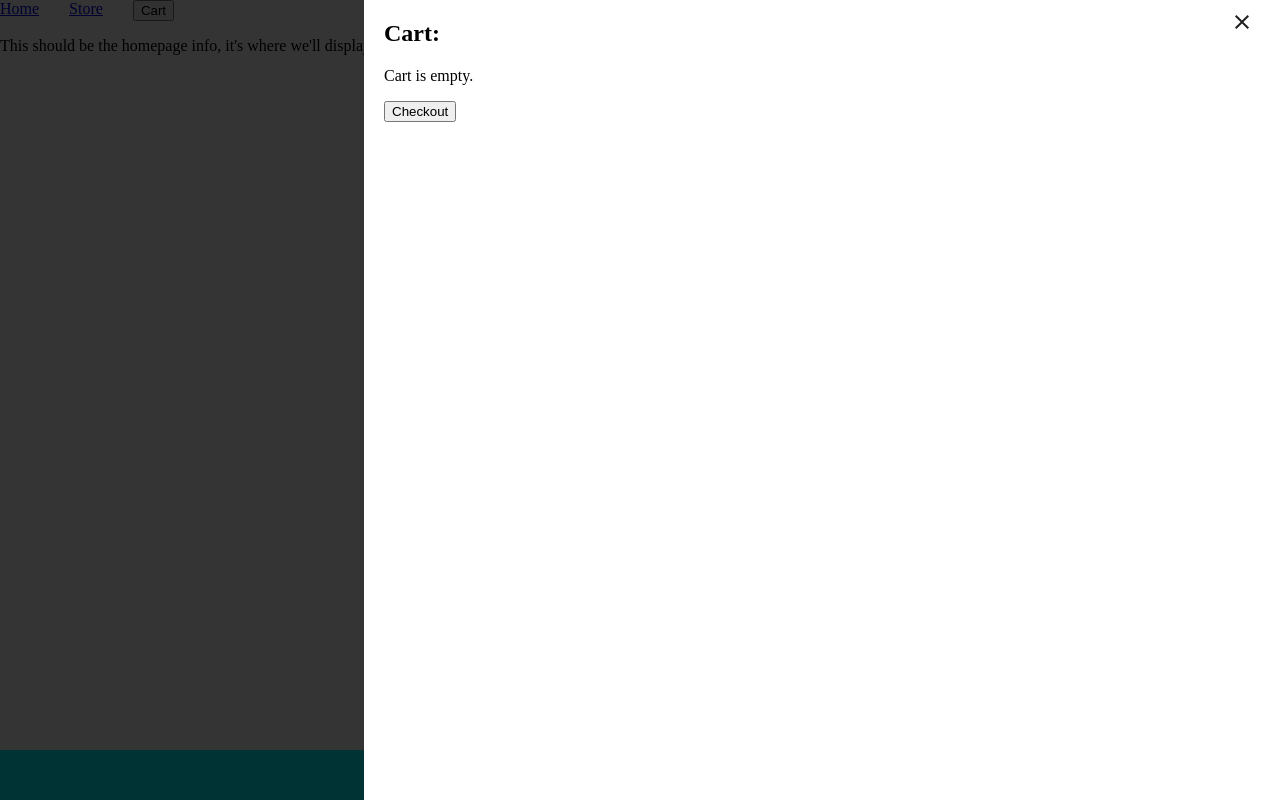
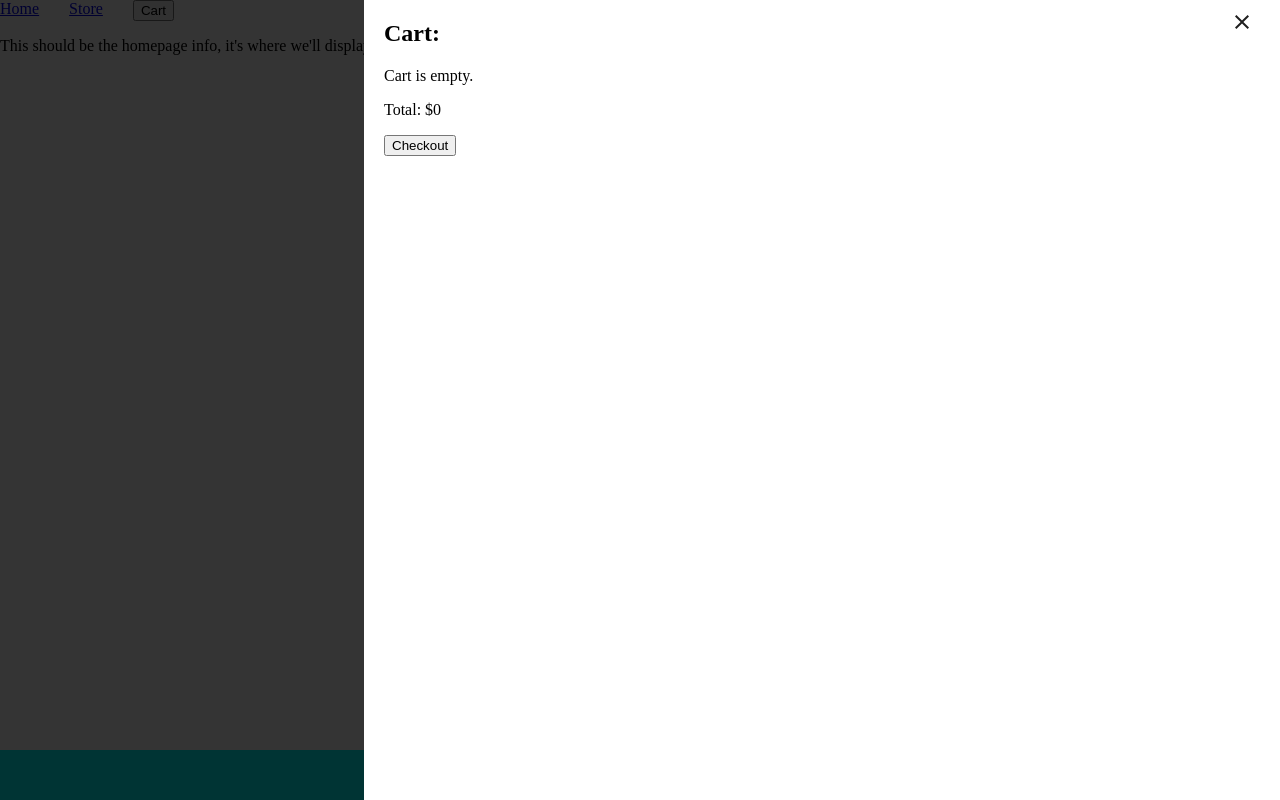
Before and after one commit to yeatonj/react-storefront, a React (Vite) app: page / in a window 1280 px wide. Both pictures are taken after a click on the button "Cart". Built offline with nearby package versions, Linux system fonts and the light colour scheme.

Commit message:
Add remove button

```diff
--- a/src/components/Cart.jsx
+++ b/src/components/Cart.jsx
@@ -31,6 +31,7 @@ export default function Cart({
                         cart.length === 0 && <p>Cart is empty.</p>
                     }
                 </div>
+                <p>Total: ${cart.reduce((accum, current) => accum + (current.price * current.quantity), 0)}</p>
                 <button>Checkout</button>
             </div>
         </div>
--- a/src/components/CartCard.jsx
+++ b/src/components/CartCard.jsx
@@ -1,3 +1,5 @@
+import { removeFromCart } from "../CartHelpers";
+
 export default function CartCard({
     details,
     cart,
@@ -13,7 +15,7 @@ export default function CartCard({
             <p>Each: ${details.price}</p>
             <p>Subtotal: ${details.quantity * details.price}</p>
         </div>
-        <button>Remove</button>
+        <button onClick={() => removeFromCart(details, cart, cartSetter)}>Remove</button>
     </div>
     )
 }
--- a/src/styles/cart.css
+++ b/src/styles/cart.css
@@ -20,6 +20,7 @@
     animation-duration: 0.4s;
     padding-left: 20px;
     overflow-y: scroll;
+    padding-bottom: 100px;
 }
 
 @keyframes cart-slide {
```
